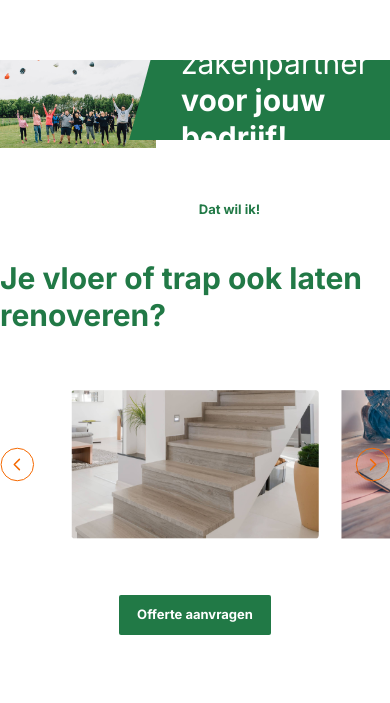
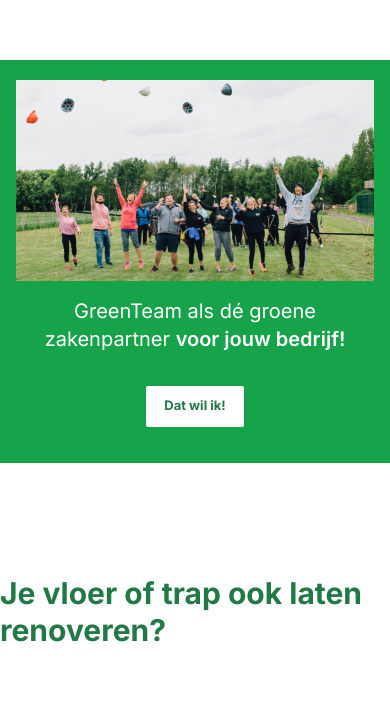
Before and after one commit to GreenTeam88/greenteam-front-end, a Next.js app: page / in a window 390 px wide. Shown: the part 5859-6562 px from the top of the page. Built offline with nearby package versions, Linux system fonts and the light colour scheme.

Commit message:
green section is responsiv

```diff
--- a/src/app/(root)/(routes)/_components/greenSection.tsx
+++ b/src/app/(root)/(routes)/_components/greenSection.tsx
@@ -2,13 +2,13 @@ import { PrimaryOutlinedBtn } from '@/components/theme/buttons';
 
 export const GreenSection = () => {
   return (
-    <div className="flex relative w-full">
-      <img src="/home/happyPeople.png" className="w-[40%]" />
-      <div className="relative w-full  h-fit -ml-[7%]">
-        <img className="w-full" src="/home/greenBg.svg" />
-        <div className="absolute top-1/2 -translate-y-1/2 left-[20%] flex flex-col  gap-[33px]">
-          <h3 className="text-[30px] text-white leading-[37px] tracking-[-2%] ">
-            GreenTeam als dé groene <br /> zakenpartner <span className="H2"> voor jouw bedrijf!</span>
+    <div className="flex relative bg-green-600 lg:bg-transparent py-5 lg:py-0 px-4 flex-col lg:flex-row w-full">
+      <img src="/home/happyPeople.png" className="lg:w-[40%] w-full" />
+      <div className="relative w-full    h-fit lg:-ml-[7%]">
+        <img className="w-full hidden lg:block" src="/home/greenBg.svg" />
+        <div className="lg:absolute py-4 lg:py-0 lg:top-1/2 items-center lg:items-start lg:-translate-y-1/2 lg:left-[20%] flex flex-col gap-[33px]">
+          <h3 className="text-xl text-center lg:text-start lg:text-[30px] text-white lg:leading-[37px] tracking-[-2%] ">
+            GreenTeam als dé groene <br /> zakenpartner <span className="font-semibold"> voor jouw bedrijf!</span>
           </h3>
           <PrimaryOutlinedBtn>Dat wil ik!</PrimaryOutlinedBtn>
         </div>
--- a/src/app/(root)/(routes)/_components/services.tsx
+++ b/src/app/(root)/(routes)/_components/services.tsx
@@ -43,7 +43,7 @@ const services: ServiceInfo[] = [
 
 export const ServiceCard: React.FC<ServiceInfo> = ({ description, thumbnailSrc, title }) => {
   return (
-    <div className="flex flex-col pb-[22px] border-opacity-10 border-black10 border-2 w-[387px] gap-[33px] ">
+    <div className="flex flex-col pb-[22px] border-opacity-10 border-black10 border-2 lg:w-[387px] gap-[33px] ">
       <img src={thumbnailSrc} className="w-full h-[176px] " />
       <div className="flex flex-col gap-[11px] px-7 ">
         <h5 className="font-bold text-xl ">{title}</h5>
@@ -68,7 +68,7 @@ const AllServices = () => {
 
 export const ServicesSection = () => {
   return (
-    <div className="flex flex-col px-4 lg:px-0 items-center justify-center py-52">
+    <div className="flex flex-col px-5 lg:px-0 items-center justify-center py-52">
       <div className="flex flex-col items-center gap-[55px]">
         <H2 className="text-primaryDefault">Onze diensten</H2>
         <AllServices />
```
